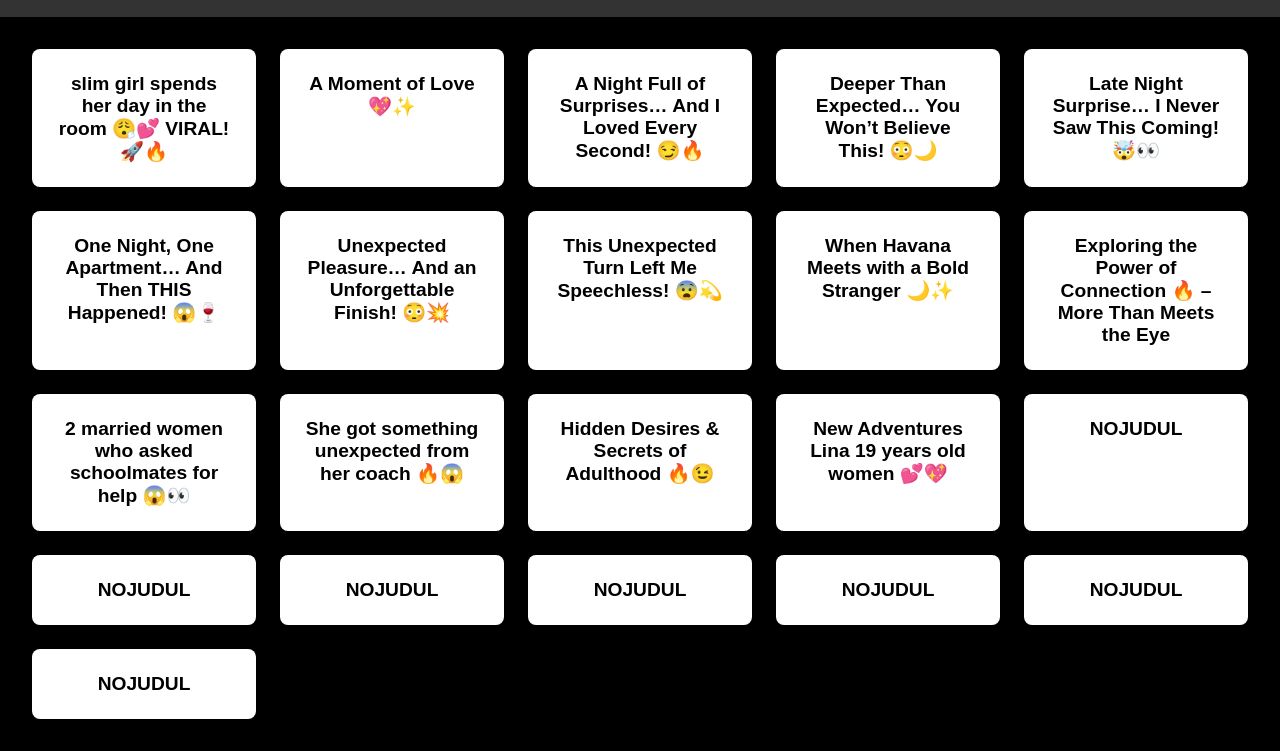
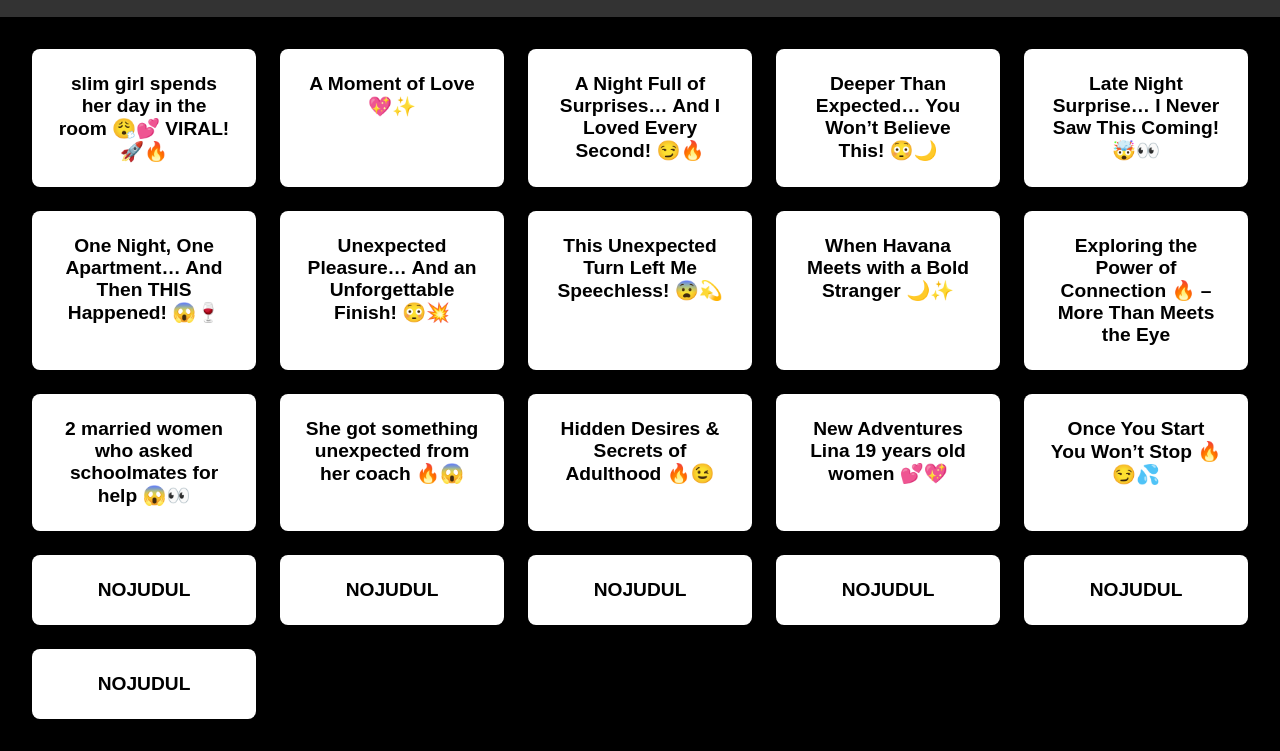
Before and after one commit to videoviral69/play, a plain HTML site: page index.html in a window 1280 px wide. Shown: the part 95-846 px from the top of the page. Drawn offline with Linux system fonts and the light colour scheme.

Commit message:
Update index.html

```diff
--- a/index.html
+++ b/index.html
@@ -208,7 +208,7 @@
             { title: "She got something unexpected from her coach 🔥😱", driveId: "UIEzt7ym1" },
             { title: "Hidden Desires & Secrets of Adulthood 🔥😉", driveId: "D5kTPNor1" },
             { title: "New Adventures Lina 19 years old women 💕💖", driveId: "VG7gAbJ71" },
-            { title: "NOJUDUL", driveId: "cenAcoL11" },
+            { title: "Once You Start You Won’t Stop 🔥😏💦", driveId: "ZpYZlGGz1" },
             { title: "NOJUDUL", driveId: "cenAcoL11" },
             { title: "NOJUDUL", driveId: "cenAcoL11" },
             { title: "NOJUDUL", driveId: "cenAcoL11" },
```
